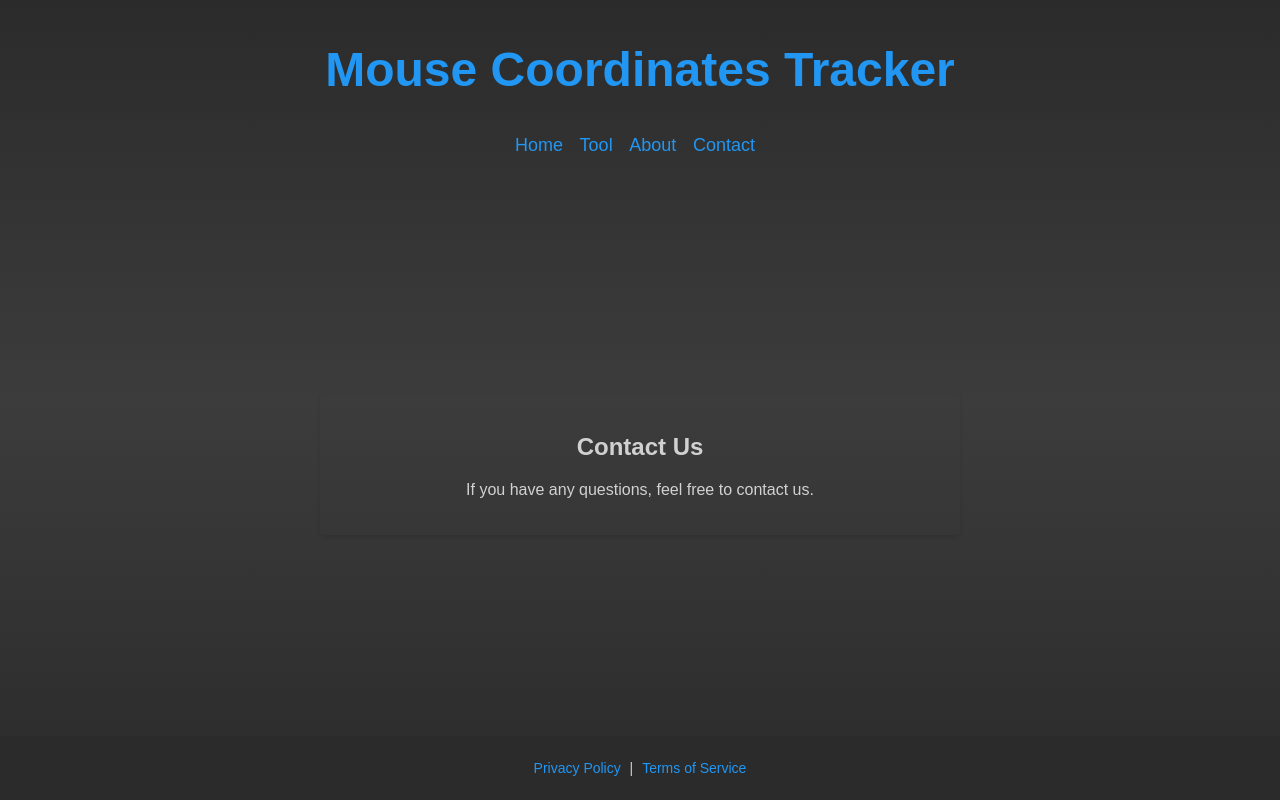
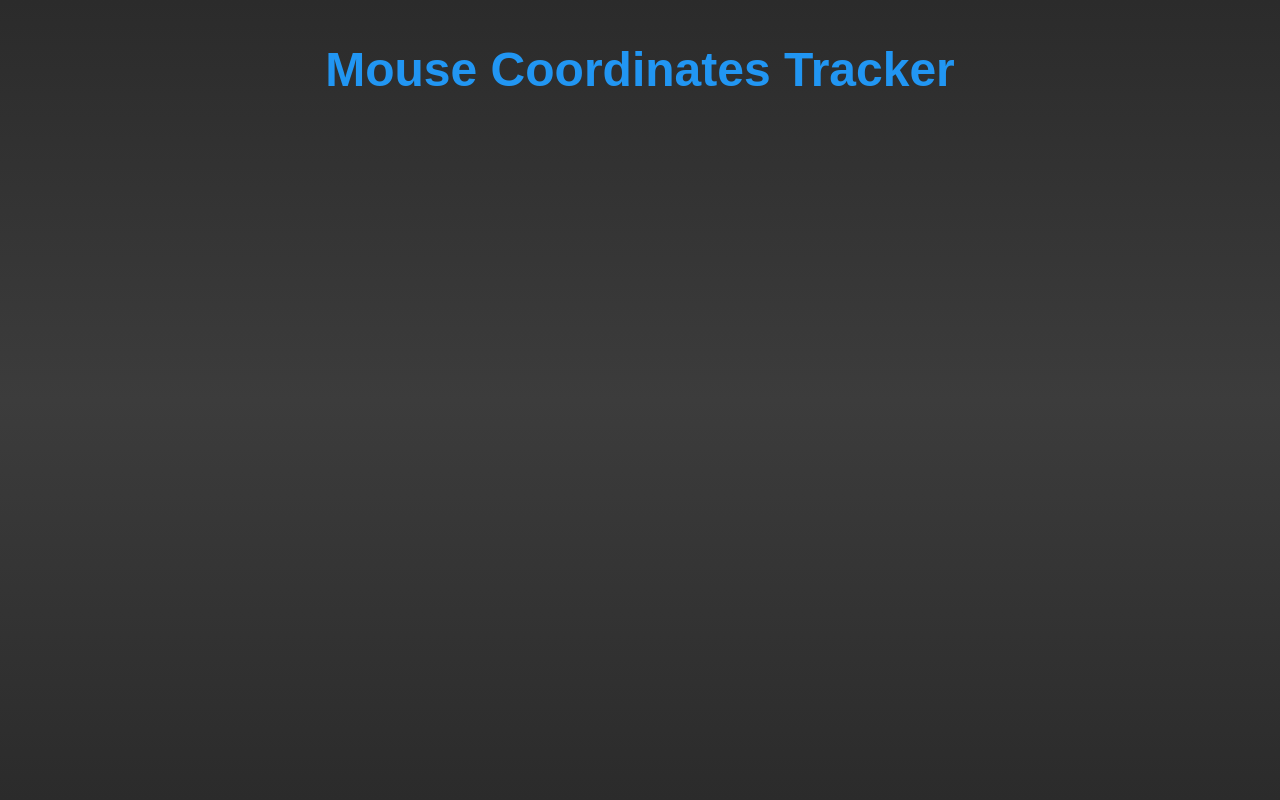
Before and after one commit to UrokoSaki/mousecoordinates, a plain HTML site: page contact.html in a window 1280 px wide. Drawn offline with Linux system fonts and the light colour scheme.

Commit message:
Update contact.html

```diff
--- a/contact.html
+++ b/contact.html
@@ -25,21 +25,4 @@
         <h1>Mouse Coordinates Tracker</h1>
         <nav>
             <ul>
-                <li><a href="index.html">Home</a></li>
-                <li><a href="tool.html">Tool</a></li>
-                <li><a href="about.html">About</a></li>
-                <li><a href="contact.html">Contact</a></li>
-            </ul>
-        </nav>
-    </header>
-    <main>
-        <div class="description">
-            <h2>Contact Us</h2>
-            <p>If you have any questions, feel free to contact us.</p>
-        </div>
-    </main>
-    <footer class="footer">
-        <p><a href="privacy-policy.html">Privacy Policy</a> | <a href="terms-of-service.html">Terms of Service</a></p>
-    </footer>
-</body>
-</html>
+                <li><a href
```
